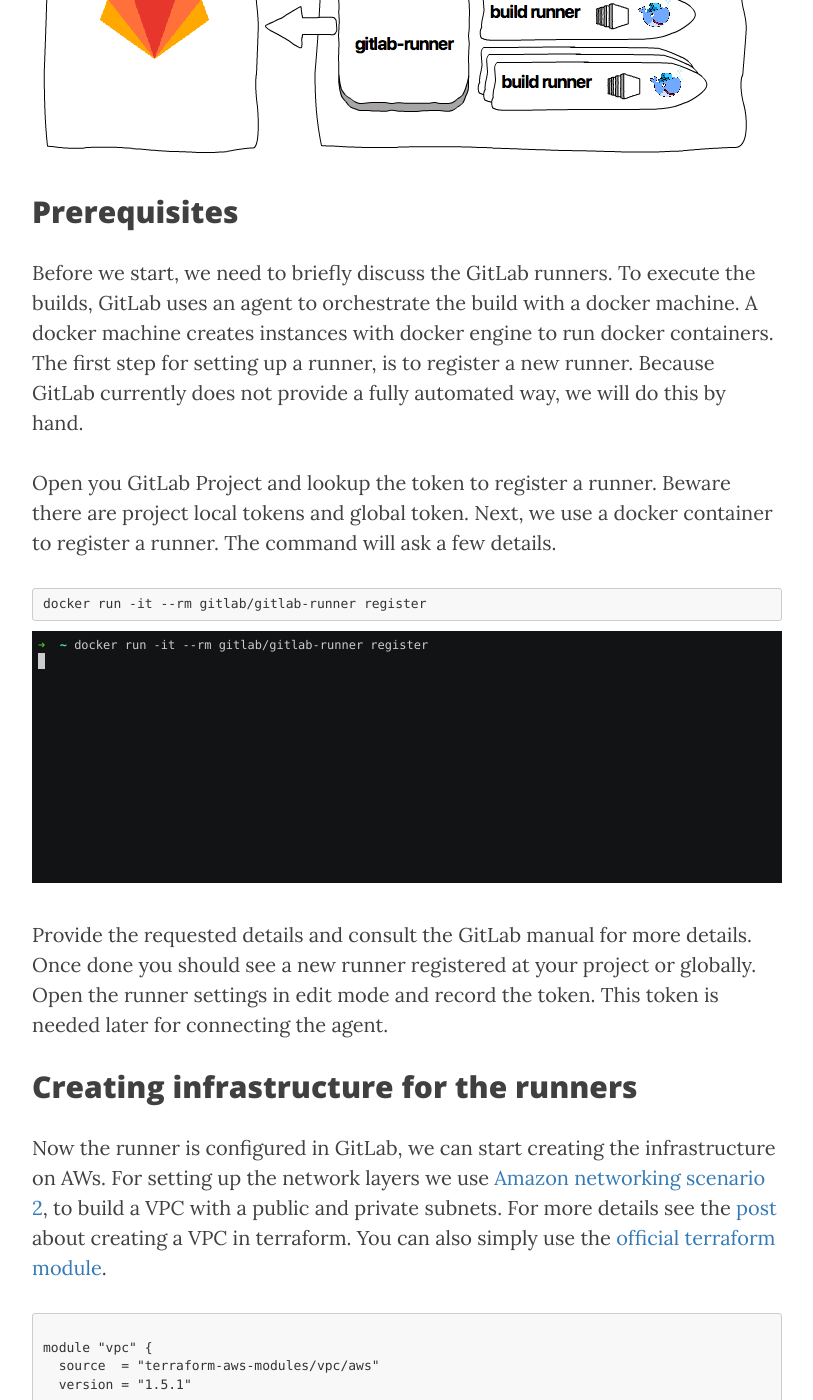
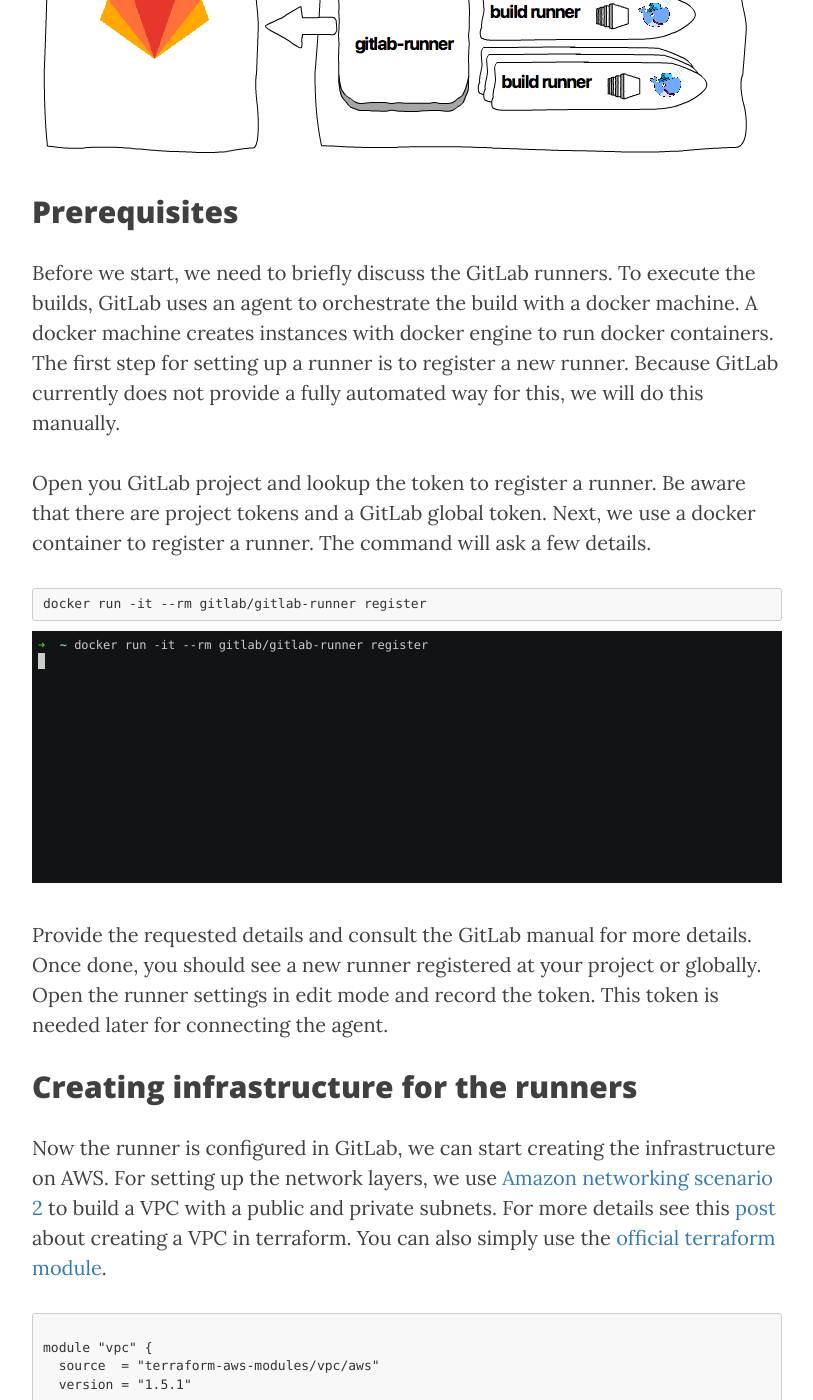
Before and after one commit to 040code/040code, a Jekyll site: the page built from _posts/2017-11-24-runners-on-the-spot.md, in a window 1280 px wide and 1400 px high, scrolled down 1290 px. Shown: the whole window, without its empty margins (233-1046 px from the left). Built offline with Jekyll 4.4.1, drawn with Linux system fonts in a browser that asks for light colours; nearby versions of some CDN libraries; some of the changed text lies outside the part shown.

Commit message:
Runners on the spot (#27)

````diff
--- a/_posts/2017-11-24-runners-on-the-spot.md
+++ b/_posts/2017-11-24-runners-on-the-spot.md
@@ -13,16 +13,16 @@
 
 [GitLab CI](https://about.gitlab.com/features/gitlab-ci-cd/) is a first class citizen in GitLab to enable continuous integration and delivery to your project. Builds are orchestrated via [GitLab Runners](https://docs.gitlab.com/runner/), which are agents registered to your GitLab account. An agent runs builds using a local shell or a container. Runnings these builds requires a well-defined infrastructure, both with respect to the type of server and the server capacity. Would it not be great if you can scale the infrastructure based on your needs? Indeed, GitLabs runner supports out of the box auto scaling using docker machine, which is discussed in the GitLab blog article: [Autoscale GitLab CI runners and save 90% on EC2 costs](https://about.gitlab.com/2017/11/23/autoscale-ci-runners/).
 
-The GitLab blog article nicely explains how to create your infrastructure in a manual way. However, we rather automate all the things. Thus, we will automate the set up described in the blog article. In this post I will discuss how to create the infrastructure needed to run the build on AWS spot instances with [Hashicorp Terraform](https://www.terraform.io/). The GitLab Runner module discussed in the post is available in the [Terraform Registery](https://registry.terraform.io/modules/npalm/gitlab-runner/aws/0.1.0).
+The GitLab blog article nicely explains how to create your infrastructure in a manual way. However, we rather automate all things. Thus, we will automate the set up described in the blog article. In this post I will discuss how to create the infrastructure needed to run the build on AWS spot instances with [Hashicorp Terraform](https://www.terraform.io/). The GitLab Runner module discussed in the post is available in the [Terraform Registery](https://registry.terraform.io/modules/npalm/gitlab-runner/aws/0.1.0).
 
 <a href="#">
     <img src="{{ site.baseurl }}/assets/2017-12-09_runners-on-the-spot/img/gitlab-runner.png" alt="GitLab Runner">
 </a>
 
 ## Prerequisites
-Before we start, we need to briefly discuss the GitLab runners. To execute the builds, GitLab uses an agent to orchestrate the build with a docker machine. A docker machine creates instances with docker engine to run docker containers. The first step for setting up a runner, is to register a new runner. Because GitLab currently does not provide a fully automated way, we will do this by hand.
+Before we start, we need to briefly discuss the GitLab runners. To execute the builds, GitLab uses an agent to orchestrate the build with a docker machine. A docker machine creates instances with docker engine to run docker containers. The first step for setting up a runner is to register a new runner. Because GitLab currently does not provide a fully automated way for this, we will do this manually.
 
-Open you GitLab Project and lookup the token to register a runner. Beware there are project local tokens and global token. Next, we use a docker container to register a runner. The command will ask a few details.
+Open you GitLab project and lookup the token to register a runner. Be aware that there are project tokens and a GitLab global token. Next, we use a docker container to register a runner. The command will ask a few details.
 ```
 docker run -it --rm gitlab/gitlab-runner register
 ```
@@ -32,10 +32,10 @@
 </asciinema-player>
 
 
-Provide the requested details and consult the GitLab manual for more details. Once done you should see a new runner registered at your project or globally. Open the runner settings in edit mode and record the token. This token is needed later for connecting the agent.
+Provide the requested details and consult the GitLab manual for more details. Once done, you should see a new runner registered at your project or globally. Open the runner settings in edit mode and record the token. This token is needed later for connecting the agent.
 
 ## Creating infrastructure for the runners
-Now the runner is configured in GitLab, we can start creating the infrastructure on AWs. For setting up the network layers we use [Amazon networking scenario 2](http://docs.aws.amazon.com/AmazonVPC/latest/UserGuide/VPC_Scenario2.html), to build a VPC with a public and private subnets. For more details see the [post]({{ site.baseurl }}/2017/06/18/terraform-aws-vpc/) about creating a VPC in terraform. You can also simply use the [official terraform module](https://registry.terraform.io/modules/terraform-aws-modules/vpc/aws/1.7.0).
+Now the runner is configured in GitLab, we can start creating the infrastructure on AWS. For setting up the network layers, we use [Amazon networking scenario 2](http://docs.aws.amazon.com/AmazonVPC/latest/UserGuide/VPC_Scenario2.html) to build a VPC with a public and private subnets. For more details see this [post]({{ site.baseurl }}/2017/06/18/terraform-aws-vpc/) about creating a VPC in terraform. You can also simply use the [official terraform module](https://registry.terraform.io/modules/terraform-aws-modules/vpc/aws/1.7.0).
 
 
 ```
@@ -59,9 +59,7 @@
 }
 ```
 
-Next, we create a `t2.micro` instance using an auto scaling group in the private network. On this instance we install and configure the gitlab runner. Configuration of GitLab Runners is done via a `config.toml` file. The content of the file is extracted in a template in terraform. Below the parameterised version of this config file.
-
-Next we create a `t2.micro` instance using an autoscaling group in the private network. On this instance we install and configure the GitLab runner. Configuration of GitLab Runners is done via the `config.toml` file. The content of the file is extracted in a template in terraform. Below the parameterized version of this config file. In the Terraform module you will find that the configuration file is loaded via a data template.
+Next, we create a `t2.micro` instance using an autoscaling group in the private network. On this instance we install and configure the GitLab runner. Configuration of GitLab runners is done via the `config.toml` file. Below the parameterized version of this configuration file. In the Terraform module you will find that the configuration file is loaded via a data template.
 
 ```
 concurrent = ${runner_concurrent}
@@ -150,18 +148,18 @@
 </asciinema-player>
 
 
-After a few minutes the runner should be running, you should see in your AWS console the runner active.
+After a few minutes the runner should be running and you should see it in your AWS console.
 <a href="#">
     <img src="{{ site.baseurl }}/assets/2017-12-09_runners-on-the-spot/img/ec2.png" alt="Running EC2 instances">
 </a>
 <br>
-In GitLab the runner should be active as well. Check the runner pages which should now indicates the latest moment of contact.
+The runner should be active as well in GitLab. Check the runner pages which should now indicate the latest moment of contact.
 <a href="#">
     <img src="{{ site.baseurl }}/assets/2017-12-09_runners-on-the-spot/img/runner.png" alt="GitLab Runner details">
 </a>
 <br>
 
-The modules also enable CloudWatch logging, all `systemd` logging is streamed. Go to CloudWatch to inspect the logging. The installation processed is logged as well.
+The modules also enable CloudWatch logging, all `systemd` logging is streamed. Go to CloudWatch to inspect the logging and you will see that the installation process was logged as well.
 
 <a href="#">
     <img src="{{ site.baseurl }}/assets/2017-12-09_runners-on-the-spot/img/cloudwatch.png" alt="CloudWatch logging">
````
Also changed, not shown: other parts of _posts/2017-11-24-runners-on-the-spot.md (+6 -6 lines).
